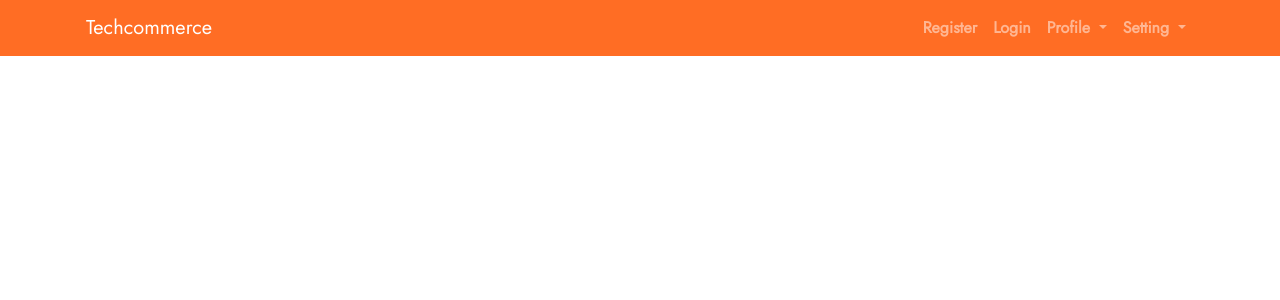
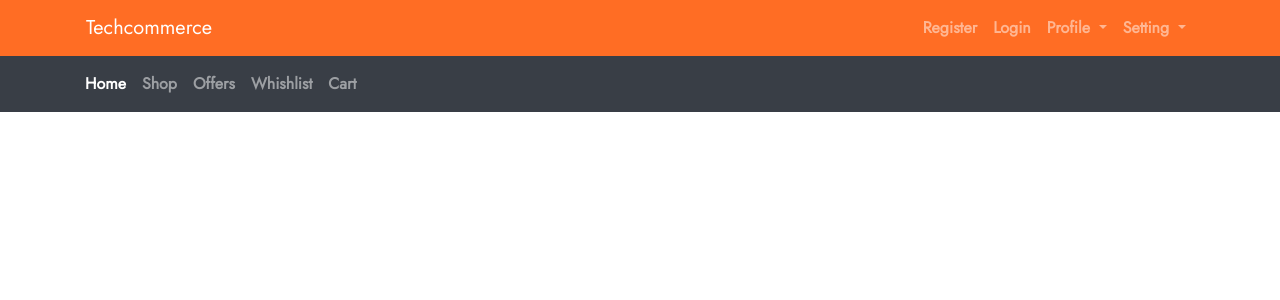
Before and after one commit to mteijiz/techommerce-frontend, an Angular app: page / in a window 1280 px wide. Shown: the top 300 px of the page. Built offline with nearby package versions, Linux system fonts and the light colour scheme.

Commit message:
Adding navbar for shopping

```diff
--- /dev/null
+++ b/src/app/Components/Header-Footer/navbar-shop/navbar-shop.component.css
@@ -0,0 +1,3 @@
+.background {
+  background-color: #393e46;
+}
--- /dev/null
+++ b/src/app/Components/Header-Footer/navbar-shop/navbar-shop.component.html
@@ -0,0 +1,28 @@
+<div class="container-fluid background">
+  <div class="container">
+    <nav class="navbar navbar-expand-lg navbar-dark font-container font-weight-bolder px-0">
+      <a class="pl-0 pr-2 text-white" href="#">Home <span class="sr-only">(current)</span></a>
+      <!--Hace que el hamburger button este a la derecha y no a la izquierda-->
+      <button class="navbar-toggler" type="button" data-toggle="collapse" data-target="#responsiveMenu"
+        aria-controls="responsiveMenu" aria-expanded="false" aria-label="Toggle navigation">
+        <span class="navbar-toggler-icon"></span>
+      </button>
+      <div class="collapse navbar-collapse" id="responsiveMenu">
+        <ul class="navbar-nav mr-auto ">
+          <li class="nav-item">
+            <a class="nav-link" href="#">Shop</a>
+          </li>
+          <li class="nav-item">
+            <a class="nav-link" href="#">Offers</a>
+          </li>
+          <li class="nav-item">
+            <a class="nav-link" href="#">Whishlist</a>
+          </li>
+          <li class="nav-item">
+            <a class="nav-link" href="#">Cart</a>
+          </li>
+        </ul>
+      </div>
+    </nav>
+  </div>
+</div>
--- /dev/null
+++ b/src/app/Components/Header-Footer/navbar-shop/navbar-shop.component.ts
@@ -0,0 +1,15 @@
+import { Component, OnInit } from '@angular/core';
+
+@Component({
+  selector: 'app-navbar-shop',
+  templateUrl: './navbar-shop.component.html',
+  styleUrls: ['./navbar-shop.component.css']
+})
+export class NavbarShopComponent implements OnInit {
+
+  constructor() { }
+
+  ngOnInit() {
+  }
+
+}
--- a/src/app/app.component.html
+++ b/src/app/app.component.html
@@ -1 +1,2 @@
 <app-navbar></app-navbar>
+<app-navbar-shop></app-navbar-shop>
--- a/src/app/app.module.ts
+++ b/src/app/app.module.ts
@@ -3,11 +3,13 @@ import { NgModule } from '@angular/core';
 
 import { AppComponent } from './app.component';
 import { NavbarComponent } from './Components/Header-Footer/navbar/navbar.component';
+import { NavbarShopComponent } from './Components/Header-Footer/navbar-shop/navbar-shop.component';
 
 @NgModule({
   declarations: [
     AppComponent,
-    NavbarComponent
+    NavbarComponent,
+    NavbarShopComponent
   ],
   imports: [
     BrowserModule
```
Also changed, not shown: 1 other file (tests, documents, lock files or other folders).
